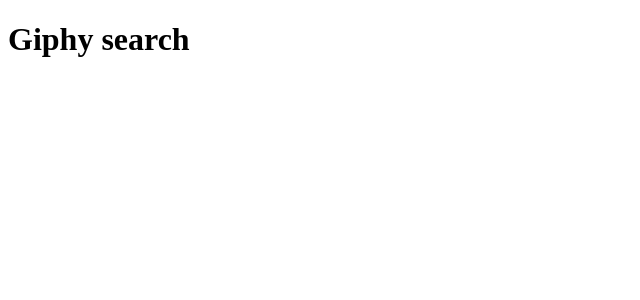
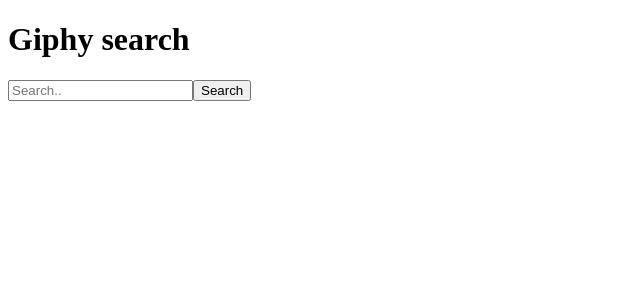
Before and after one commit to ntxooyaj89/group-giphy-saga-project-master, a React (Create React App) app: page / in a window 1280 px wide. Shown: the top 300 px of the page, without its empty margins (0-640 px from the left). Built offline with nearby package versions, Linux system fonts and the light colour scheme.

Commit message:
search bar implemented

```diff
--- a/public/index.html
+++ b/public/index.html
@@ -4,6 +4,7 @@
     <meta charset="utf-8">
     <meta name="viewport" content="width=device-width, initial-scale=1, shrink-to-fit=no">
     <meta name="theme-color" content="#000000">
+
 
     <title>App</title>
   </head>
--- a/src/components/App/App.js
+++ b/src/components/App/App.js
@@ -1,15 +1,16 @@
 import React, { Component } from 'react';
 import Header from './../Header/Header.js';
-import './../Header/Header.css';
+import SearchForm from './../SearchForm/SearchForm.js';
 
 
 class App extends Component {
 
   render() {
     return (
-
+      <div>
         <Header className='App-header'/>
-
+        <SearchForm />
+      </div>
     );
   }
 
--- /dev/null
+++ b/src/components/SearchForm/SearchForm.js
@@ -0,0 +1,35 @@
+import React, { Component } from 'react';
+import {connect} from 'react-redux';
+import './SearchForm.css';
+
+class SearchForm extends Component {
+
+    state = {
+        category: '',
+    }
+
+    handleChange = (event) => {
+        this.setState({
+            category: event.target.value,
+        })
+        console.log(this.state.category);
+    }
+
+    handleSearch = (event) => {
+        event.preventDefault();
+        console.log('search button clicked');
+    }
+
+    render() {
+        return(
+            <div>
+                <form className="searchForm">
+                  <input type="text" placeholder="Search.." id="search" onChange={this.handleChange}/>
+                  <button type="submit" onClick={this.handleSearch}>Search</button>
+                </form>
+            </div>
+        )
+    }
+}
+
+export default connect()(SearchForm);
```
Also changed, not shown: src/components/SearchForm/SearchForm.css (added).
